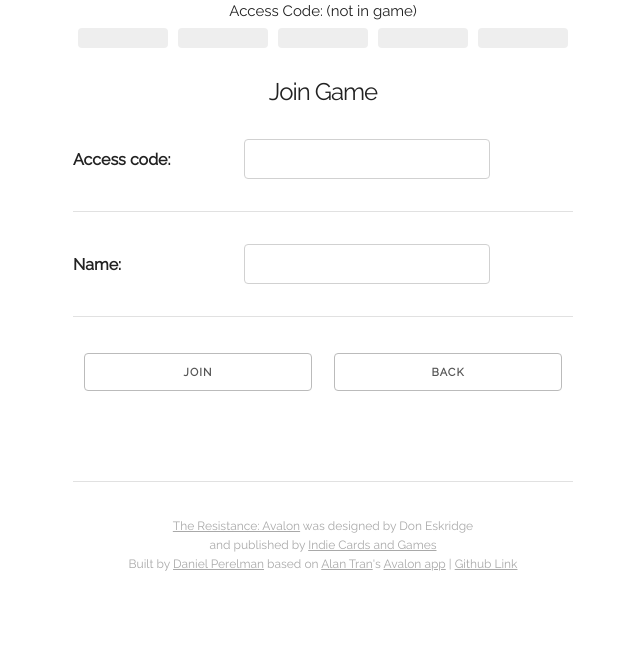
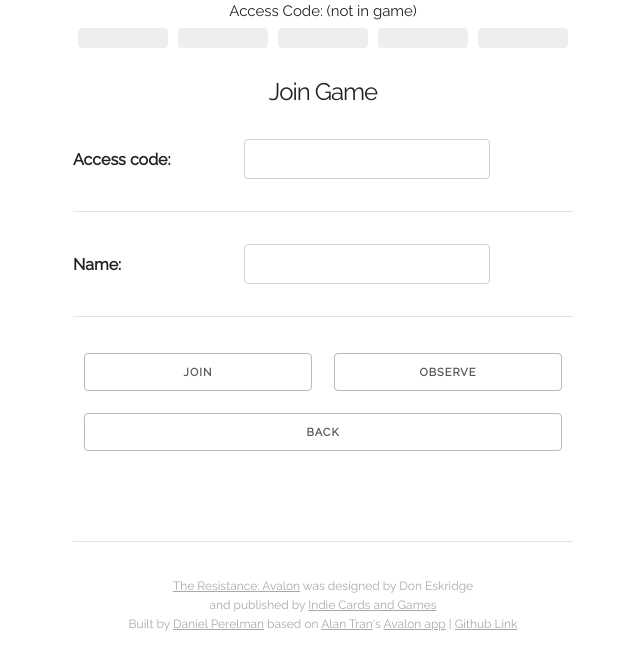
Before and after one commit to dperelman/avalon-django, a Django app: page /join/ in a window 1280 px wide. Shown: the part 65-735 px from the top of the page, without its empty margins (317-957 px from the left). Run offline with Django 3.2, Linux system fonts and the light colour scheme.

Commit message:
Implemented observer view for a computer visible to all players.
Closes #4.

```diff
--- a/avalon/avalon_game/forms.py
+++ b/avalon/avalon_game/forms.py
@@ -23,8 +23,11 @@ class JoinGameForm(forms.Form):
 
         game = cleaned_data.get("game")
         name = cleaned_data.get("player")
+        observer = 'observe' in self.data
+        cleaned_data["observer"] = observer
 
-        if game is None or name is None:
+        if game is None or name is None or observer:
+            cleaned_data["player"] = None
             return
 
         try:
@@ -41,7 +44,7 @@ class JoinGameForm(forms.Form):
                 player = Player.objects.create(game=game, name=name)
                 cleaned_data["player"] = player
             else:
-                self.add_error('player', "That game has already started. If you want to rejoin, please enter your name exactly as you did before.")
+                self.add_error('player', "That game has already started. If you want to rejoin, please enter your name exactly as you did before or select \"Observe\" if you just want to display the game status.")
 
 class StartGameForm(forms.Form):
     display_history = forms.BooleanField(required=False, initial=True,
--- a/avalon/avalon_game/templates/game.html
+++ b/avalon/avalon_game/templates/game.html
@@ -5,7 +5,7 @@
 {% block game_content %}{% endblock %}
 {% block game_refresh %}
     <div class="button-container">
-      <a href="{% url 'game' access_code=access_code player_secret=player_secret %}" class="button" id="button-refresh">Refresh</a>
+      <a href="{% if is_observer %}{% url 'observe' access_code=access_code %}{% else %}{% url 'game' access_code=access_code player_secret=player_secret %}{% endif %}" class="button" id="button-refresh">Refresh</a>
     </div>
     <script>
       var statusObj = JSON.parse("{{ status|escapejs }}");
@@ -15,7 +15,7 @@
         {% endblock %}
       }
       setInterval(function() {
-        $.get("{% url 'status' access_code=access_code player_secret=player_secret %}", function(data, textStatus, jqXHR) {
+        $.get("{% if is_observer %}{% url 'observe_status' access_code=access_code %}{% else %}{% url 'status' access_code=access_code player_secret=player_secret %}{% endif %}", function(data, textStatus, jqXHR) {
           if(JSON.stringify(data) != JSON.stringify(statusObj)) {
             if(!handleNewStatus(statusObj, data)) {
               document.getElementById("button-refresh").click();
--- a/avalon/avalon_game/templates/in_game.html
+++ b/avalon/avalon_game/templates/in_game.html
@@ -3,6 +3,7 @@
 {% block game_header %}
   <div class="role-info">
     <hr class="small-hr">
+    {% if not is_observer %}
     <div id="role-info">
       <p>Team: <b class="{{ player.team }}">{{ player.team|title }}</b> | Role: {{ player.role_string }}</p>
 
@@ -44,6 +45,7 @@
       Tap to view role info
     </p>
   </div>
+  {% endif %}
 
   <script>
     $(document).ready(function () {
--- a/avalon/avalon_game/templates/join_game.html
+++ b/avalon/avalon_game/templates/join_game.html
@@ -11,6 +11,9 @@
 
       <div class="button-container">
         <input type="submit" class="button button-join" value="Join"></input>
+        <input type="submit" class="button button-observe" name="observe" value="Observe"></input>
+      </div>
+      <div class="button-container">
         <a href="{% url 'index' %}" class="button button-main-menu">Back</a>
       </div>
     </form>
--- a/avalon/avalon_game/templates/lobby.html
+++ b/avalon/avalon_game/templates/lobby.html
@@ -24,8 +24,12 @@
       </ul>
 
       <div class="button-container">
-        <button type="submit" formaction="{% url 'start' access_code=access_code player_secret=player_secret %}" class="button-start">Start</button>
+        <button type="submit" formaction="{% if is_observer %}{% url 'observe_start' access_code=access_code %}{% else %}{% url 'start' access_code=access_code player_secret=player_secret %}{% endif %}" class="button-start">Start</button>
+        {% if is_observer %}
+        <a href="{% url 'index' %}" class="button button-leave">Leave</a>
+        {% else %}
         <button type="submit" formaction="{% url 'leave' access_code=access_code player_secret=player_secret %}" class="button-leave">Leave</button>
+        {% endif %}
       </div>
     </form>
   </div>
--- a/avalon/avalon_game/templates/mission_base.html
+++ b/avalon/avalon_game/templates/mission_base.html
@@ -6,6 +6,12 @@
 
     <p>
       The vote has passed. You have been chosen to go on the mission.
+      The following players are on the mission:
+      <ul id="chosen-for-mission">
+        {% for chosen_player in chosen %}
+        <li>{{ chosen_player.name }}</li>
+        {% endfor %}
+      </ul>
     </p>
 
     <form method="post">
--- a/avalon/avalon_game/templates/role_phase.html
+++ b/avalon/avalon_game/templates/role_phase.html
@@ -17,8 +17,10 @@
     <form method="post">
       {% csrf_token %}
       <div class="button-container">
+        {% if not is_observer %}
         <button type="submit" formaction="{% url 'ready' access_code=access_code player_secret=player_secret %}">Ready</button>
-        <button type="submit" formaction="{% url 'cancel_game' access_code=access_code player_secret=player_secret %}">Return to Lobby</button>
+        {% endif %}
+        <button type="submit" formaction="{% if is_observer %}{% url 'observe_cancel_game' access_code=access_code %}{% else %}{% url 'cancel_game' access_code=access_code player_secret=player_secret %}{% endif %}">Return to Lobby</button>
       </div>
     </form>
   </div>
--- a/avalon/avalon_game/templates/vote_base.html
+++ b/avalon/avalon_game/templates/vote_base.html
@@ -14,6 +14,7 @@
 
   <p><b>Waiting for <span id="missing-votes">{% if missing_votes_count == 1 %}1 person{% else %}{{ missing_votes_count }} people{% endif %}</span> to vote.</b></p>
 
+  {% if not is_observer %}
   <form method="post">
     {% csrf_token %}
     <div class="button-container">
@@ -30,6 +31,7 @@
   <div class="button-container">
     <button type="submit" formaction="{% url 'retract_team' access_code=access_code player_secret=player_secret round_num=round_num vote_num=vote_num %}" class="button-cancel">Change team</button>
   </div>
+  {% endif %}
   {% endif %}
 
   {% if player_vote %}
--- a/avalon/avalon_game/urls.py
+++ b/avalon/avalon_game/urls.py
@@ -9,6 +9,12 @@ urlpatterns = [
     url(r'^(?P<access_code>[a-zA-Z]{6})/', include([
         url(r'^$', views.join_game, name='join_game'),
         url(r'^qr/$', views.qr_code, name='qr_code'),
+        url(r'^observe/', include([
+            url(r'^$', views.observe, name='observe'),
+            url(r'^status/$', views.observe_status, name='observe_status'),
+            url(r'^start/$', views.observe_start, name='observe_start'),
+            url(r'^cancel_game/$', views.observe_cancel_game, name='observe_cancel_game'),
+        ])),
         url(r'(?P<player_secret>[a-z]{8})/', include([
             url(r'^$', views.game, name='game'),
             url(r'^status/$', views.status, name='status'),
--- a/avalon/avalon_game/views.py
+++ b/avalon/avalon_game/views.py
@@ -52,6 +52,8 @@ def enter_code(request):
         if form.is_valid():
             game = form.cleaned_data.get('game')
             player = form.cleaned_data.get('player')
+            if player is None:
+                return redirect('observe', access_code=game.access_code)
             return redirect('game',
                             access_code=game.access_code,
                             player_secret=player.secret_id)
@@ -93,6 +95,10 @@ def qr_code(request, game):
     img.save(output, "PNG")
     return HttpResponse(output.getvalue(), content_type='image/png')
 
+@lookup_access_code
+@require_safe
+def observe(request, game):
+    return _game(request, game, None)
 
 def game_status_string(game, player):
     game_status_object = {}
@@ -133,6 +139,12 @@ def game_status_string(game, player):
     return json.dumps(game_status_object)
 
 @lookup_access_code
+@require_safe
+@transaction.non_atomic_requests
+def observe_status(request, game):
+    return HttpResponse(game_status_string(game, None))
+
+@lookup_access_code
 @lookup_player_secret
 @require_safe
 @transaction.non_atomic_requests
@@ -149,9 +161,11 @@ def game_base_context(game, player):
 
     context['status'] = game_status_string(game, player)
     context['access_code'] = game.access_code
-    context['player_secret'] = player.secret_id
+    context['is_observer'] = player is None
+    if player is not None:
+        context['player_secret'] = player.secret_id
+        context['player'] = player
     context['players'] = players
-    context['player'] = player
     context['num_players'] = num_players
     context['game_rounds'] = game.gameround_set.all().order_by('round_num')
 
@@ -171,12 +185,15 @@ def game_base_context(game, player):
     if game.game_phase != Game.GAME_PHASE_LOBBY:
         context['game_has_mordred'] = players.filter(role=Player.ROLE_MORDRED)\
                                              .exists()
-        context['visible_spies'] = [p for p in players
-                                    if player.sees_as_spy(p)]
-        if player.is_percival():
-            possible_merlins = " or ".join([p.name for p in players
-                                            if p.appears_as_merlin()])
-            context['possible_merlins'] = possible_merlins
+        if player is None:
+            context['visible_spies'] = []
+        else:
+            context['visible_spies'] = [p for p in players
+                                        if player.sees_as_spy(p)]
+            if player.is_percival():
+                possible_merlins = " or ".join([p.name for p in players
+                                                if p.appears_as_merlin()])
+                context['possible_merlins'] = possible_merlins
 
     return context
 
@@ -193,6 +210,9 @@ def deterministic_random_boolean(seed):
 def game(request, game, player):
     player.save() # update last_accessed
 
+    return _game(request, game, player)
+
+def _game(request, game, player):
     context = game_base_context(game, player)
 
     if game.game_phase == Game.GAME_PHASE_LOBBY:
@@ -232,9 +252,10 @@ def game(request, game, player):
         player_votes = vote_round.playervote_set.count()
         num_players = context['num_players']
         context['missing_votes_count'] = num_players - player_votes
-        seed = "%s-%s-%d-%d" % (game.access_code, player.secret_id,
-                                round_num, vote_num)
-        context['swap_buttons'] = deterministic_random_boolean(seed)
+        if player is not None:
+            seed = "%s-%s-%d-%d" % (game.access_code, player.secret_id,
+                                    round_num, vote_num)
+            context['swap_buttons'] = deterministic_random_boolean(seed)
         return render(request, 'vote.html', context)
     elif game.game_phase == Game.GAME_PHASE_MISSION:
         vote_round = VoteRound.objects.get_current_vote_round(game=game)
@@ -261,7 +282,7 @@ def game(request, game, player):
         else:
             return render(request, 'mission_wait.html', context)
     elif game.game_phase == Game.GAME_PHASE_ASSASSIN:
-        if player.is_assassin():
+        if player is not None and player.is_assassin():
             context['targets'] = [p for p in context['players']
                                   if p != player and not player.sees_as_spy(p)]
             return render(request, 'assassinate.html', context)
@@ -288,14 +309,25 @@ def leave(request, game, player):
     return redirect('index')
 
 @lookup_access_code
+@require_POST
+def observe_start(request, game):
+    return _start(request, game, None)
+
+@lookup_access_code
 @lookup_player_secret
 @require_POST
 def start(request, game, player):
     player.save() # update last_accessed
 
+    return _start(request, game, player)
+
+def _start(request, game, player):
     if game.game_phase != Game.GAME_PHASE_LOBBY:
-        return redirect('game', access_code=game.access_code,
-                        player_secret=player.secret_id)
+        if player is None:
+            return redirect('observe', access_code=game.access_code)
+        else:
+            return redirect('game', access_code=game.access_code,
+                            player_secret=player.secret_id)
 
     players = game.player_set.all()
     num_players = players.count()
@@ -346,12 +378,24 @@ def start(request, game, player):
                 p.save()
 
             game.save()
-            return redirect('game', access_code=game.access_code,
-                            player_secret=player.secret_id)
+            if player is None:
+                return redirect('observe', access_code=game.access_code)
+            else:
+                return redirect('game', access_code=game.access_code,
+                                player_secret=player.secret_id)
     context = game_base_context(game, player)
     context['form'] = form
 
     return render(request, 'lobby.html', context)
+
+@lookup_access_code
+@require_POST
+def observe_cancel_game(request, game):
+    if game.game_phase == Game.GAME_PHASE_ROLE:
+        game.game_phase = Game.GAME_PHASE_LOBBY
+        game.save()
+
+    return redirect('observe', access_code=game.access_code)
 
 @lookup_access_code
 @lookup_player_secret
```
Also changed, not shown: avalon/avalon_game/templates/mission_wait.html (+10 -1 lines).
